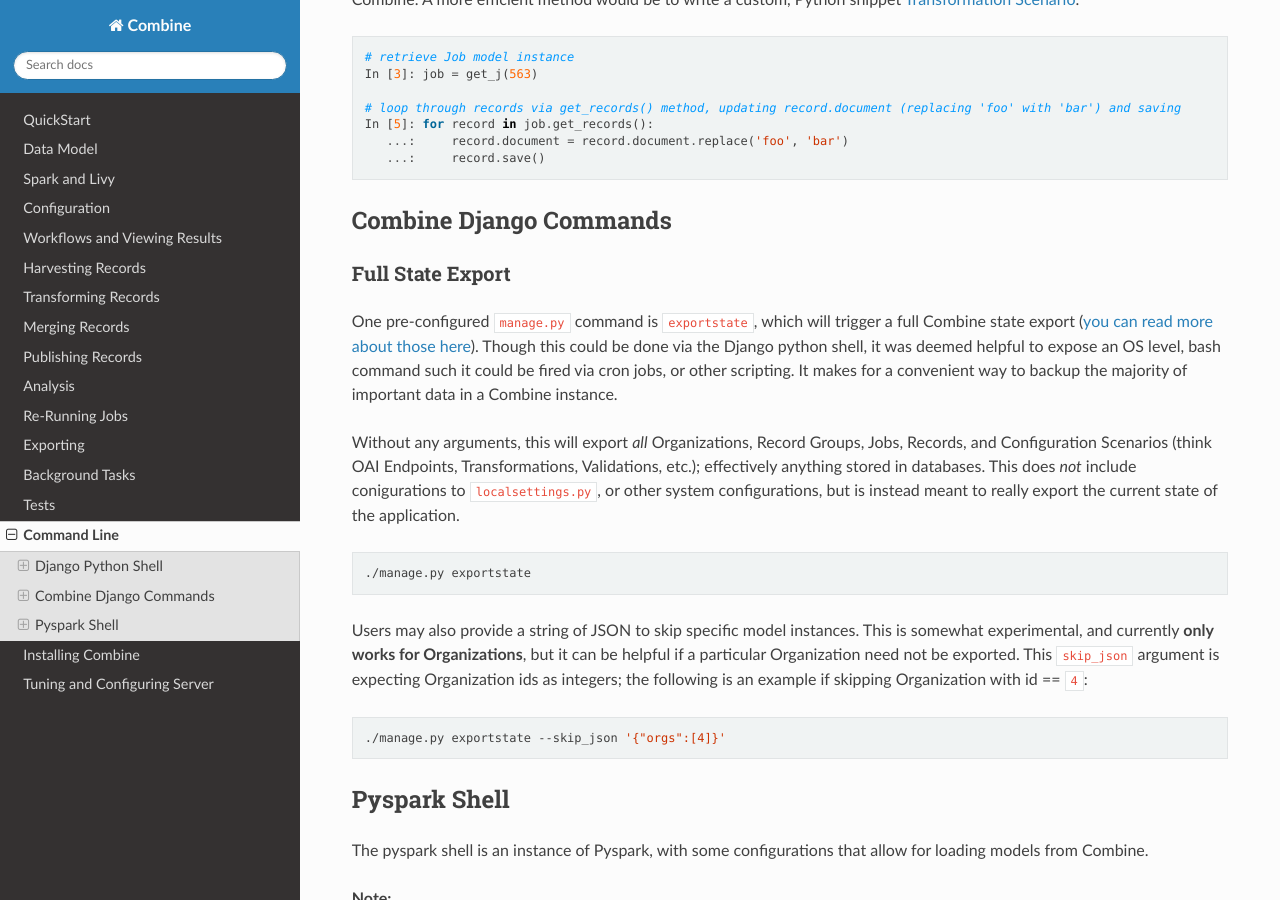
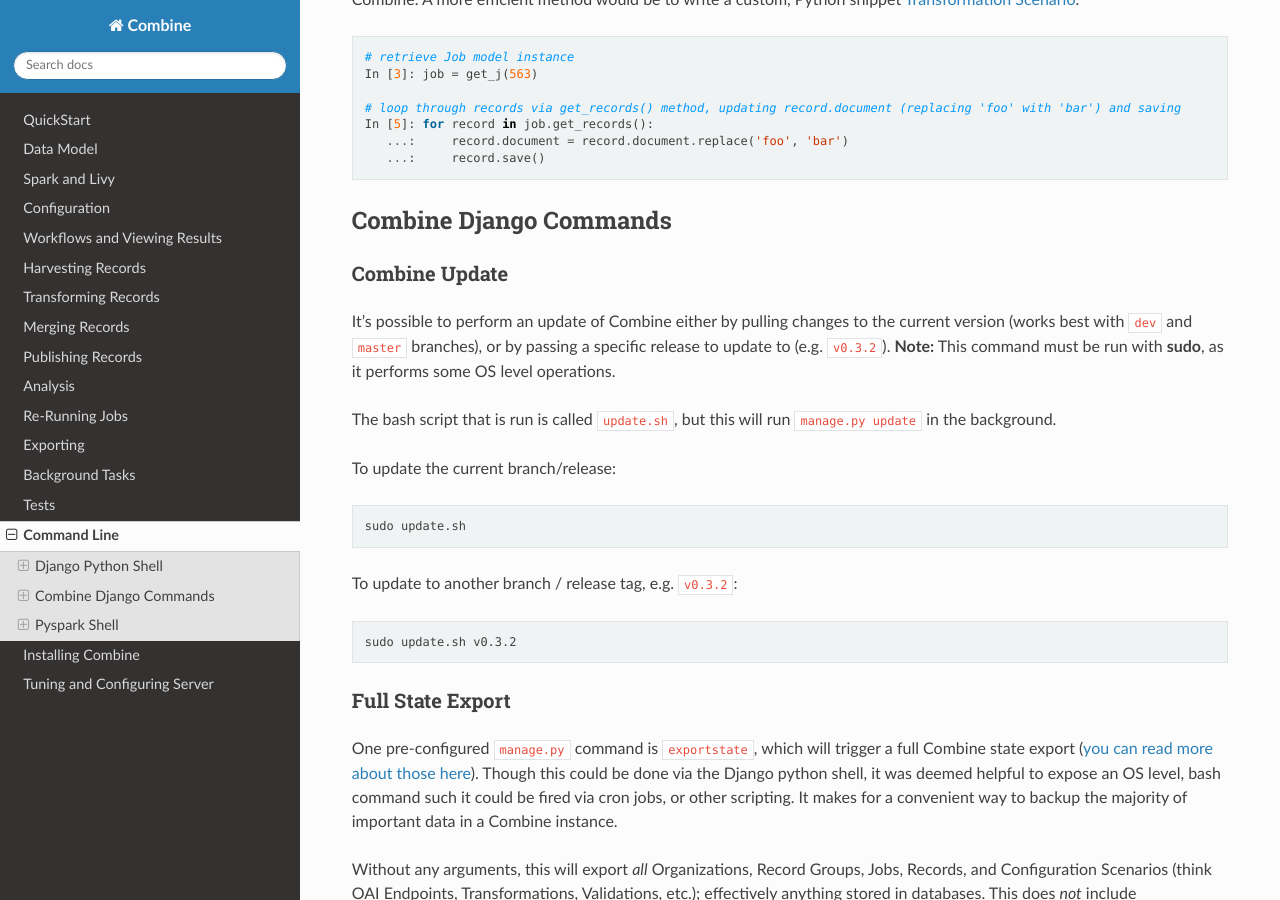
Before and after one commit to MI-DPLA/combine, a Sphinx documentation site: the page built from docs/command_line.rst, in a window 1280 px wide and 900 px high, scrolled down 1778 px. Built offline with Sphinx 7.4.7 and the Read the Docs theme 2.0.0, drawn with Linux system fonts in a browser that asks for light colours.

Commit message:
updating docs

```diff
--- a/docs/command_line.rst
+++ b/docs/command_line.rst
@@ -108,6 +108,26 @@
 =======================
 
 
+Combine Update
+--------------
+
+It's possible to perform an update of Combine either by pulling changes to the current version (works best with ``dev`` and ``master`` branches), or by passing a specific release to update to (e.g. ``v0.3.2``).  **Note:** This command must be run with **sudo**, as it performs some OS level operations.
+
+The bash script that is run is called ``update.sh``, but this will run ``manage.py update`` in the background.
+
+To update the current branch/release:
+
+.. code-block:: bash
+
+    sudo update.sh
+
+To update to another branch / release tag, e.g. ``v0.3.2``:
+
+.. code-block:: bash
+
+    sudo update.sh v0.3.2
+
+
 Full State Export
 -----------------
 
```
